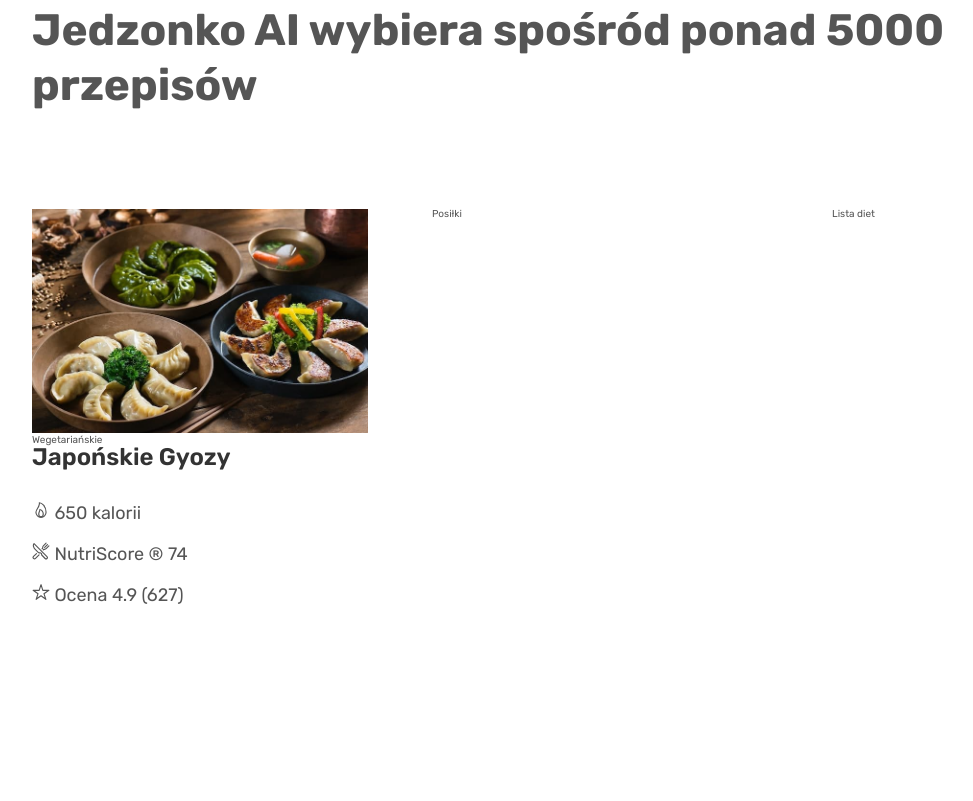
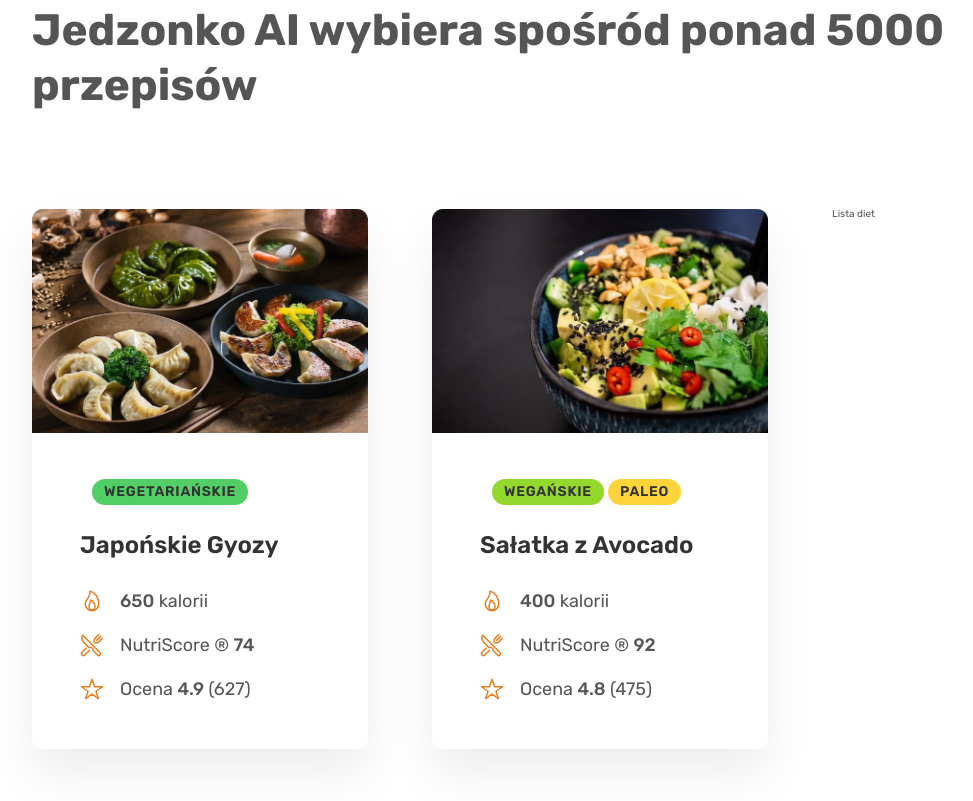
Before and after one commit to Bartosz-web/Jedzonko, a plain HTML site: page index.html in a window 1280 px wide. Shown: the part 2797-3598 px from the top of the page, without its empty margins (40-1013 px from the left). Before the commit the page ends 3497 px from the top, so only its background shows below. Drawn offline with nearby package versions, Linux system fonts and the light colour scheme.

Commit message:
Meals_section_02

```diff
--- a/css/general.css
+++ b/css/general.css
@@ -39,6 +39,7 @@ Paragraph default 1.6
 
 --- 06 BORDER-RADIUS
 Default: 9px
+Medium: 11px
 
 --- 07 WHITESPACE
 
@@ -176,3 +177,7 @@ body {
 .margin-right-sm {
   margin-right: 1.6rem !important;
 }
+
+strong {
+  font-weight: 500;
+}
--- a/css/style.css
+++ b/css/style.css
@@ -216,6 +216,46 @@
   padding: 9.6rem 0;
 }
 
+.meal {
+  box-shadow: 0 2.4rem 4.8rem rgba(0, 0, 0, 0.075);
+  border-radius: 11px;
+  overflow: hidden;
+}
+
+.meal-content {
+  padding: 3.2rem 4.8rem 4.8rem 4.8rem;
+}
+
+.meal-tags {
+  margin: 1.2rem;
+  display: flex;
+  gap: 0.4rem;
+}
+
+.tag {
+  display: inline-block;
+  padding: 0.6rem 1.2rem;
+  font-size: 1.4rem;
+  text-transform: uppercase;
+  color: #333;
+  border-radius: 100px;
+  font-weight: 600;
+  letter-spacing: 0.75px;
+  margin-bottom: 1.6rem;
+}
+
+.tag--vegetarian {
+  background-color: #51cf66;
+}
+
+.tag--vegan {
+  background-color: #94d82d;
+}
+
+.tag--paleo {
+  background-color: #ffd43b;
+}
+
 .meal-title {
   font-size: 2.4rem;
   color: #333;
@@ -232,6 +272,15 @@
 
 .meal-attribute {
   font-size: 1.8rem;
+  display: flex;
+  align-items: center;
+  gap: 1.6rem;
+}
+
+.meal-icon {
+  height: 2.4rem;
+  width: 2.4rem;
+  color: #e67e22;
 }
 
 .meal-img {
--- a/index.html
+++ b/index.html
@@ -183,25 +183,63 @@
               alt="Japońskie pierożki Gyoza"
               class="meal-img"
             />
-            <span class="tag">Wegetariańskie</span>
+            <div class="meal-content">
+              <div class="meal-tags">
+                <span class="tag tag--vegetarian">Wegetariańskie</span>
+              </div>
               <p class="meal-title">Japońskie Gyozy</p>
               <ul class="meal-attributes">
                 <li class="meal-attribute">
-                <ion-icon name="flame-outline"></ion-icon>
-                <span>650 kalorii</span>
+                  <ion-icon class="meal-icon" name="flame-outline"></ion-icon>
+                  <span> <strong>650</strong> kalorii</span>
                 </li>
                 <li class="meal-attribute">
-                <ion-icon name="restaurant-outline"></ion-icon>
-                <span>NutriScore &reg; 74</span>
+                  <ion-icon
+                    class="meal-icon"
+                    name="restaurant-outline"
+                  ></ion-icon>
+                  <span>NutriScore &reg; <strong>74</strong></span>
                 </li>
                 <li class="meal-attribute">
-                <ion-icon name="star-outline"></ion-icon>
-                <span>Ocena 4.9 (627)</span>
+                  <ion-icon class="meal-icon" name="star-outline"></ion-icon>
+                  <span>Ocena <strong>4.9</strong> (627)</span>
                 </li>
               </ul>
             </div>
+          </div>
 
-          <div class="meal">Posiłki</div>
+          <div class="meal">
+            <img
+              src="img/meals/meal-2.jpg"
+              alt="Sałatka z Avocado"
+              class="meal-img"
+            />
+            <div class="meal-content">
+              <div class="meal-tags">
+                <span class="tag tag--vegan">Wegańskie</span>
+                <span class="tag tag--paleo">Paleo</span>
+              </div>
+              <p class="meal-title">Sałatka z Avocado</p>
+              <ul class="meal-attributes">
+                <li class="meal-attribute">
+                  <ion-icon class="meal-icon" name="flame-outline"></ion-icon>
+                  <span> <strong>400</strong> kalorii</span>
+                </li>
+                <li class="meal-attribute">
+                  <ion-icon
+                    class="meal-icon"
+                    name="restaurant-outline"
+                  ></ion-icon>
+                  <span>NutriScore &reg; <strong>92</strong></span>
+                </li>
+                <li class="meal-attribute">
+                  <ion-icon class="meal-icon" name="star-outline"></ion-icon>
+                  <span>Ocena <strong>4.8</strong> (475)</span>
+                </li>
+              </ul>
+            </div>
+          </div>
+
           <div class="list">Lista diet</div>
         </div>
       </section>
```
Lines whose indentation alone changed are shown as unchanged.
